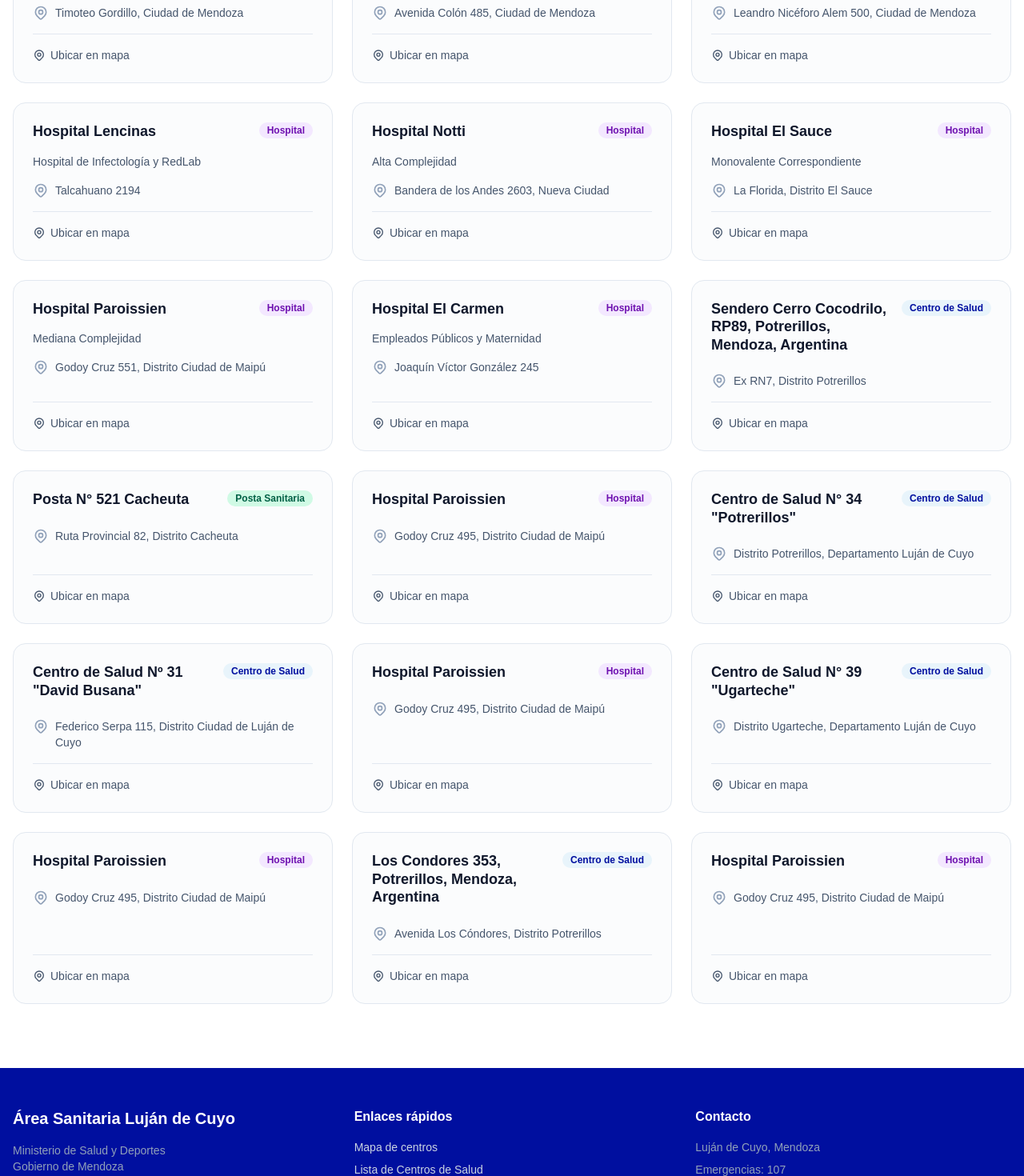
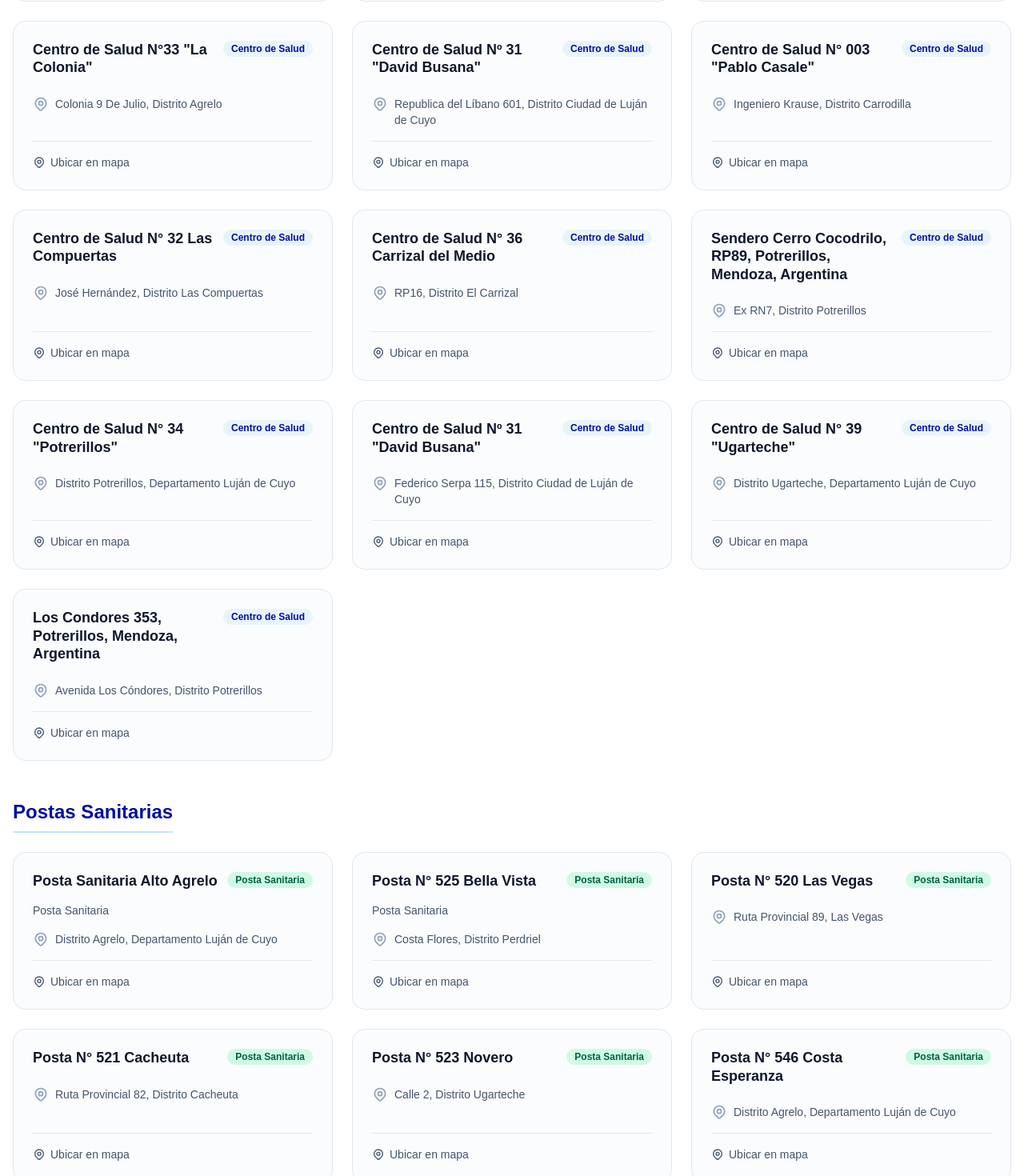
Before and after one commit to areasanitariaLDC/area-sanitaria-lujan, a Next.js app: page / in a window 1280 px wide. Shown: the part 3680-5150 px from the top of the page at 80% size. Built offline with nearby package versions, Linux system fonts and the light colour scheme; a web font is replaced by a local one.

Commit message:
feat: Group health centers by type into separate sections

```diff
--- a/src/components/home/Centers.tsx
+++ b/src/components/home/Centers.tsx
@@ -8,23 +8,12 @@ interface CentersProps {
 }
 
 export default function Centers({ selectedCenterIndex, setSelectedCenterIndex }: CentersProps) {
-  return (
-    <section id="centros" className="py-20 bg-white">
-      <div className="container mx-auto px-4">
-        <div className="max-w-3xl mx-auto text-center mb-16">
-          <p className="text-sm font-bold text-mendoza-gold uppercase tracking-wider mb-2">
-            Red territorial de atención
-          </p>
-          <h2 className="text-3xl md:text-4xl font-bold text-mendoza-blue-dark mb-4">
-            Encontrá tu centro de salud
-          </h2>
-          <p className="text-lg text-slate-600">
-            Buscá por nombre o localidad. Contamos con {centros.length} establecimientos en el departamento.
-          </p>
-        </div>
 
-        <div className="grid gap-6 md:grid-cols-2 lg:grid-cols-3 max-w-7xl mx-auto">
-          {centros.map((centro, i) => {
+  const hospitales = centros.map((c, i) => ({ ...c, originalIndex: i })).filter(c => c.type === 'Hospital');
+  const centrosSalud = centros.map((c, i) => ({ ...c, originalIndex: i })).filter(c => c.type === 'Centro de Salud');
+  const postas = centros.map((c, i) => ({ ...c, originalIndex: i })).filter(c => c.type === 'Posta Sanitaria');
+
+  const renderCenterCard = (i: number, centro: any) => {
     const isSelected = selectedCenterIndex === i;
     return (
       <div
@@ -40,7 +29,7 @@ export default function Centers({ selectedCenterIndex, setSelectedCenterIndex }:
         className={`border rounded-2xl p-6 cursor-pointer hover:shadow-md transition-all flex flex-col h-full ${
           isSelected
             ? 'border-red-400 bg-red-50/30 ring-2 ring-red-100 shadow-sm'
-                    : 'border-slate-200 hover:border-blue-300 bg-slate-50/50'
+            : 'border-slate-200 hover:border-mendoza-blue-light bg-slate-50/50'
         }`}
       >
         <div className="flex justify-between items-start mb-4 gap-2">
@@ -75,7 +64,7 @@ export default function Centers({ selectedCenterIndex, setSelectedCenterIndex }:
         <div className="mt-auto pt-4 flex gap-3 border-t border-slate-200">
           <span
             className={`font-medium text-sm flex items-center transition-colors ${
-                      isSelected ? 'text-red-600' : 'text-slate-600 group-hover:text-blue-600'
+              isSelected ? 'text-red-600' : 'text-slate-600 group-hover:text-mendoza-blue-dark'
             }`}
           >
             <svg xmlns="http://www.w3.org/2000/svg" className="h-4 w-4 mr-1.5" fill="none" viewBox="0 0 24 24" stroke="currentColor" strokeWidth={2}>
@@ -87,8 +76,58 @@ export default function Centers({ selectedCenterIndex, setSelectedCenterIndex }:
         </div>
       </div>
     );
-          })}
+  };
+
+  return (
+    <section id="centros" className="py-20 bg-white">
+      <div className="container mx-auto px-4">
+        <div className="max-w-3xl mx-auto text-center mb-16">
+          <p className="text-sm font-bold text-mendoza-gold uppercase tracking-wider mb-2">
+            Red territorial de atención
+          </p>
+          <h2 className="text-3xl md:text-4xl font-bold text-mendoza-blue-dark mb-4">
+            Encontrá tu centro de salud
+          </h2>
+          <p className="text-lg text-slate-600">
+            Buscá por nombre o localidad. Contamos con {centros.length} establecimientos en el departamento.
+          </p>
         </div>
+
+        {/* Hospitales Provinciales */}
+        {hospitales.length > 0 && (
+          <div className="mb-12">
+            <h3 className="text-2xl font-bold text-mendoza-blue-dark mb-6 pb-2 border-b-2 border-mendoza-blue-light/30 inline-block">
+              Hospitales Provinciales
+            </h3>
+            <div className="grid gap-6 md:grid-cols-2 lg:grid-cols-3 max-w-7xl mx-auto">
+              {hospitales.map((item) => renderCenterCard(item.originalIndex, item))}
+            </div>
+          </div>
+        )}
+
+        {/* Centros de Salud (CAPS) */}
+        {centrosSalud.length > 0 && (
+          <div className="mb-12">
+            <h3 className="text-2xl font-bold text-mendoza-blue-dark mb-6 pb-2 border-b-2 border-mendoza-blue-light/30 inline-block">
+              Centros de Salud (CAPS)
+            </h3>
+            <div className="grid gap-6 md:grid-cols-2 lg:grid-cols-3 max-w-7xl mx-auto">
+              {centrosSalud.map((item) => renderCenterCard(item.originalIndex, item))}
+            </div>
+          </div>
+        )}
+
+        {/* Postas Sanitarias */}
+        {postas.length > 0 && (
+          <div>
+            <h3 className="text-2xl font-bold text-mendoza-blue-dark mb-6 pb-2 border-b-2 border-mendoza-blue-light/30 inline-block">
+              Postas Sanitarias
+            </h3>
+            <div className="grid gap-6 md:grid-cols-2 lg:grid-cols-3 max-w-7xl mx-auto">
+              {postas.map((item) => renderCenterCard(item.originalIndex, item))}
+            </div>
+          </div>
+        )}
       </div>
     </section>
   );
```
Lines whose indentation alone changed are shown as unchanged.
